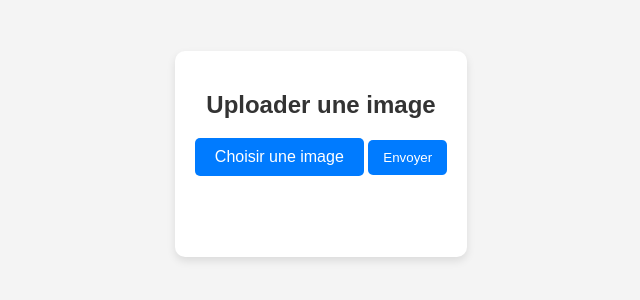
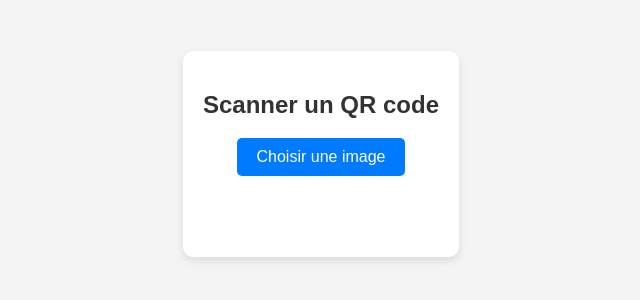
Before and after one commit to Sufmax/scanneur, a plain HTML site: page index.html in a window 1280 px wide. Shown: the part 246-546 px from the top of the page, without its empty margins (319-959 px from the left). Drawn offline with Linux system fonts and the light colour scheme.

Commit message:
Update index.html (comme mes dossiers)

```diff
--- a/index.html
+++ b/index.html
@@ -8,10 +8,9 @@
 </head>
 <body>
     <div class="container">
-        <h2>Uploader une image</h2>
+        <h2>Scanner un QR code</h2>
         <label for="imageInput" class="custom-file-button">Choisir une image</label>
-        <input type="file" id="imageInput" style="display: none;" onchange="handleFileChange()">
-        <button onclick="sendImage()">Envoyer</button>
+        <input type="file" id="imageInput"  accept="image/*" style="display: none;" onchange="handleFileChange()">
         <p id="result"></p>
     </div>
     <script src="script.js"></script>
```
